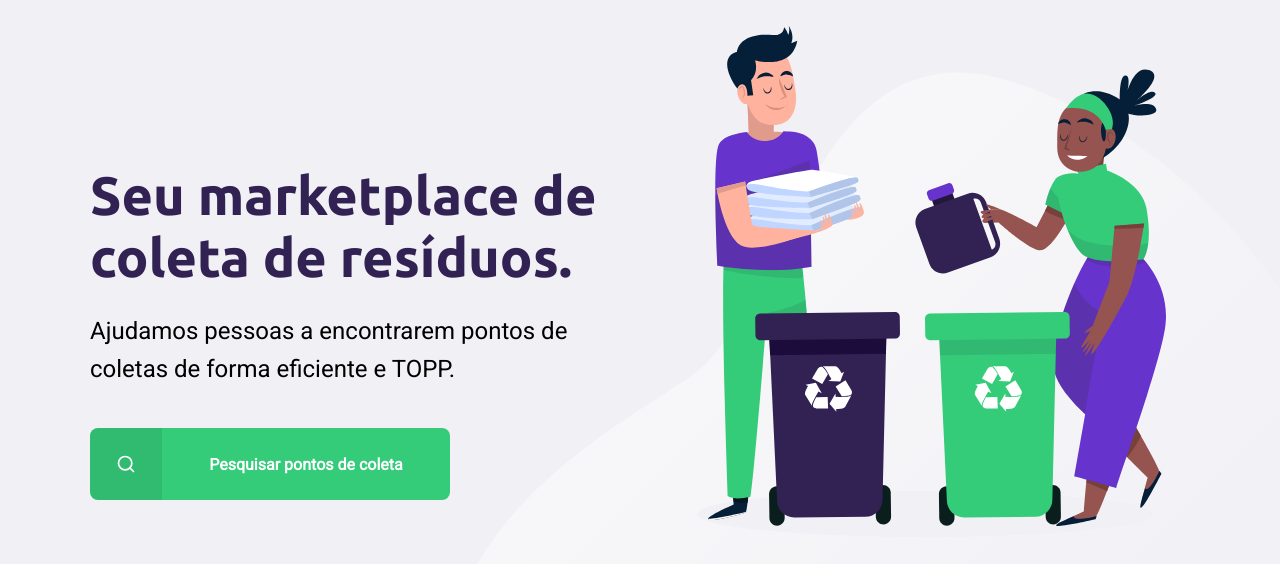
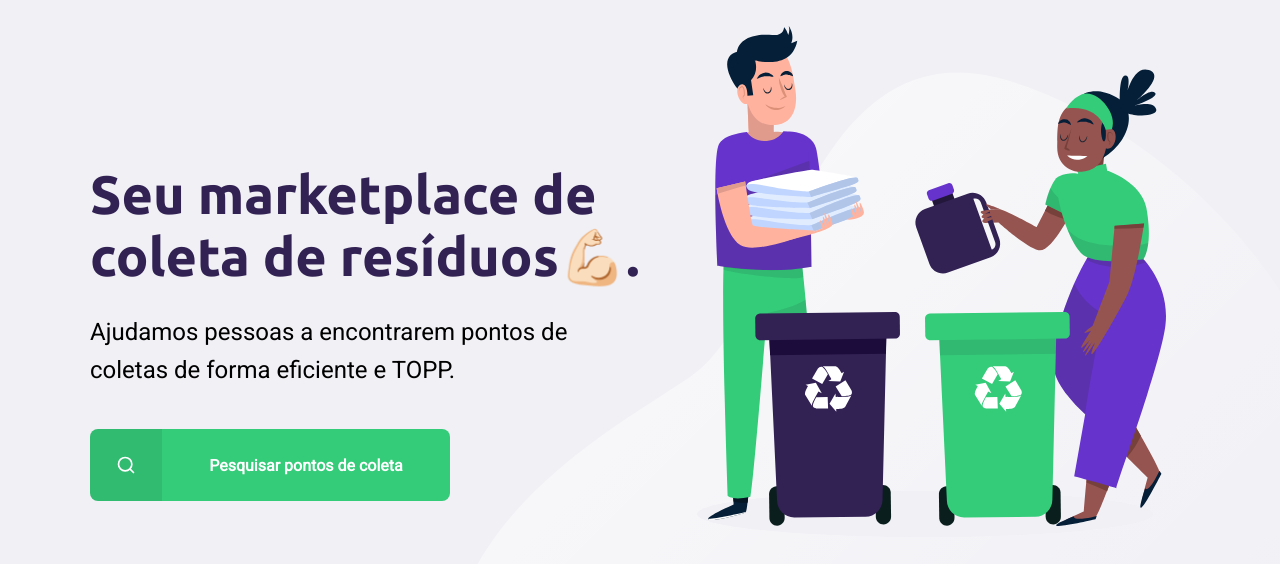
Before and after one commit to luancarlos021/Ecoleta_NLW, a website: page src/views/index.html in a window 1280 px wide. Shown: the part 114-678 px from the top of the page. Drawn offline with nearby package versions, Linux system fonts and the light colour scheme; files that its build step writes are made by us from their sources.

Commit message:
Update index.html

```diff
--- a/src/views/index.html
+++ b/src/views/index.html
@@ -17,7 +17,7 @@
         </header>
 
         <main>
-            <h1>Seu marketplace de coleta de resíduos.</h1>
+            <h1>Seu marketplace de coleta de resíduos💪🏻.</h1>
             <p>Ajudamos pessoas a encontrarem pontos de coletas de forma eficiente e TOPP.</p>
             <a href="#">
                 <span></span>
```
